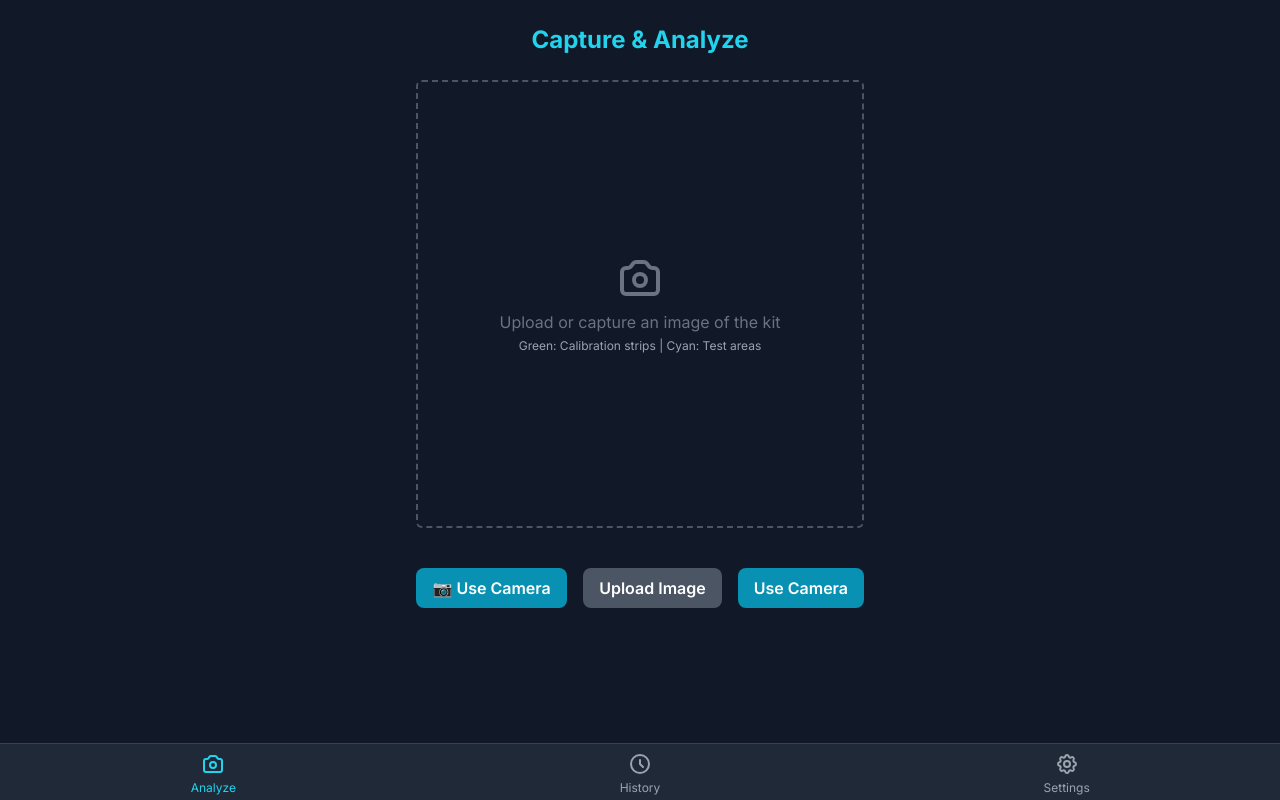
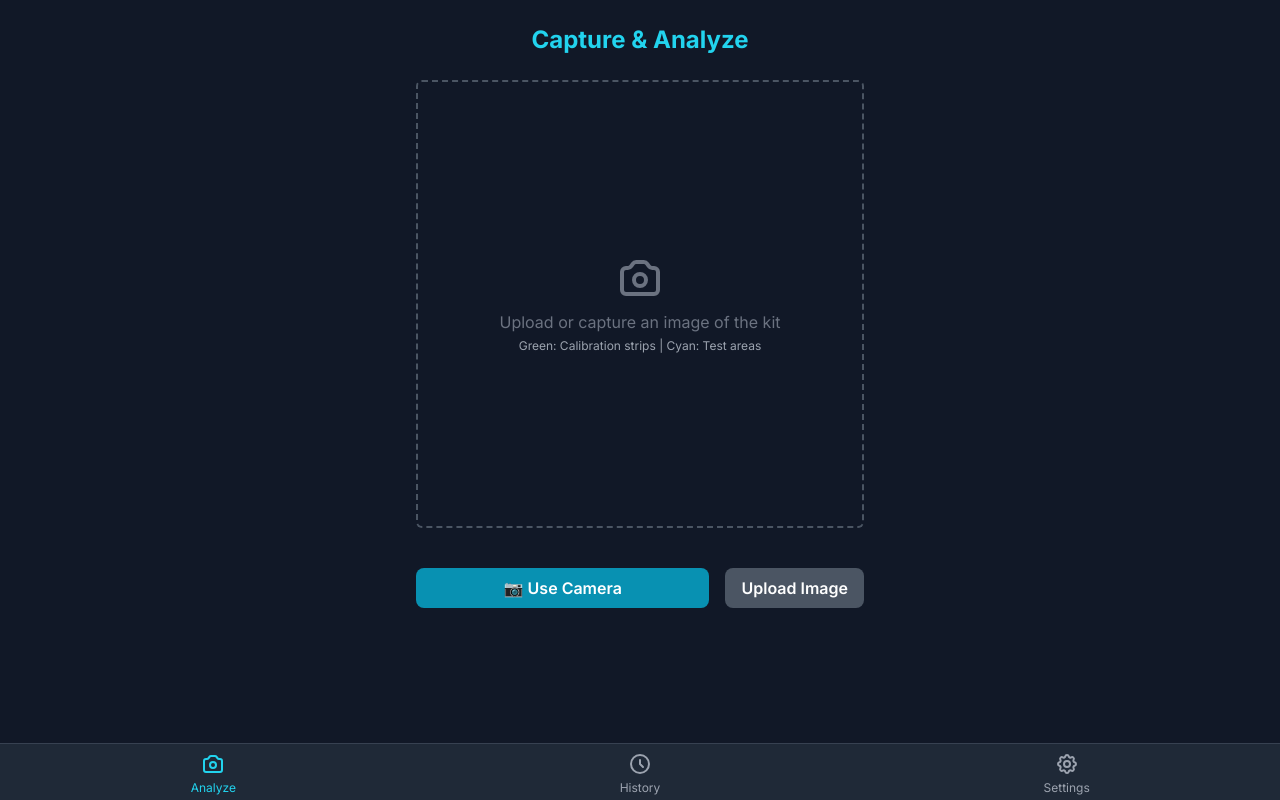
Before and after one commit to e-muzi/biosensor-analysis-platform, a React (Vite) app: page / in a window 1280 px wide. Built offline with nearby package versions, Linux system fonts and the light colour scheme.

Commit message:
fix: fix bug of two capture button

```diff
--- a/components/analyze/ImageUpload.tsx
+++ b/components/analyze/ImageUpload.tsx
@@ -6,7 +6,7 @@ interface ImageUploadProps {
   onOpenCamera: () => void;
 }
 
-export const ImageUpload: React.FC<ImageUploadProps> = ({ onImageSelect, onOpenCamera }) => {
+export const ImageUpload: React.FC<ImageUploadProps> = ({ onImageSelect }) => {
   const fileInputRef = useRef<HTMLInputElement>(null);
 
   const handleImageChange = (event: React.ChangeEvent<HTMLInputElement>) => {
@@ -33,9 +33,6 @@ export const ImageUpload: React.FC<ImageUploadProps> = ({ onImageSelect, onOpenC
         <AppButton onClick={() => fileInputRef.current?.click()} variant="secondary">
           Upload Image
         </AppButton>
-        <AppButton onClick={onOpenCamera}>
-          Use Camera
-        </AppButton>
       </div>
     </>
   );
```
